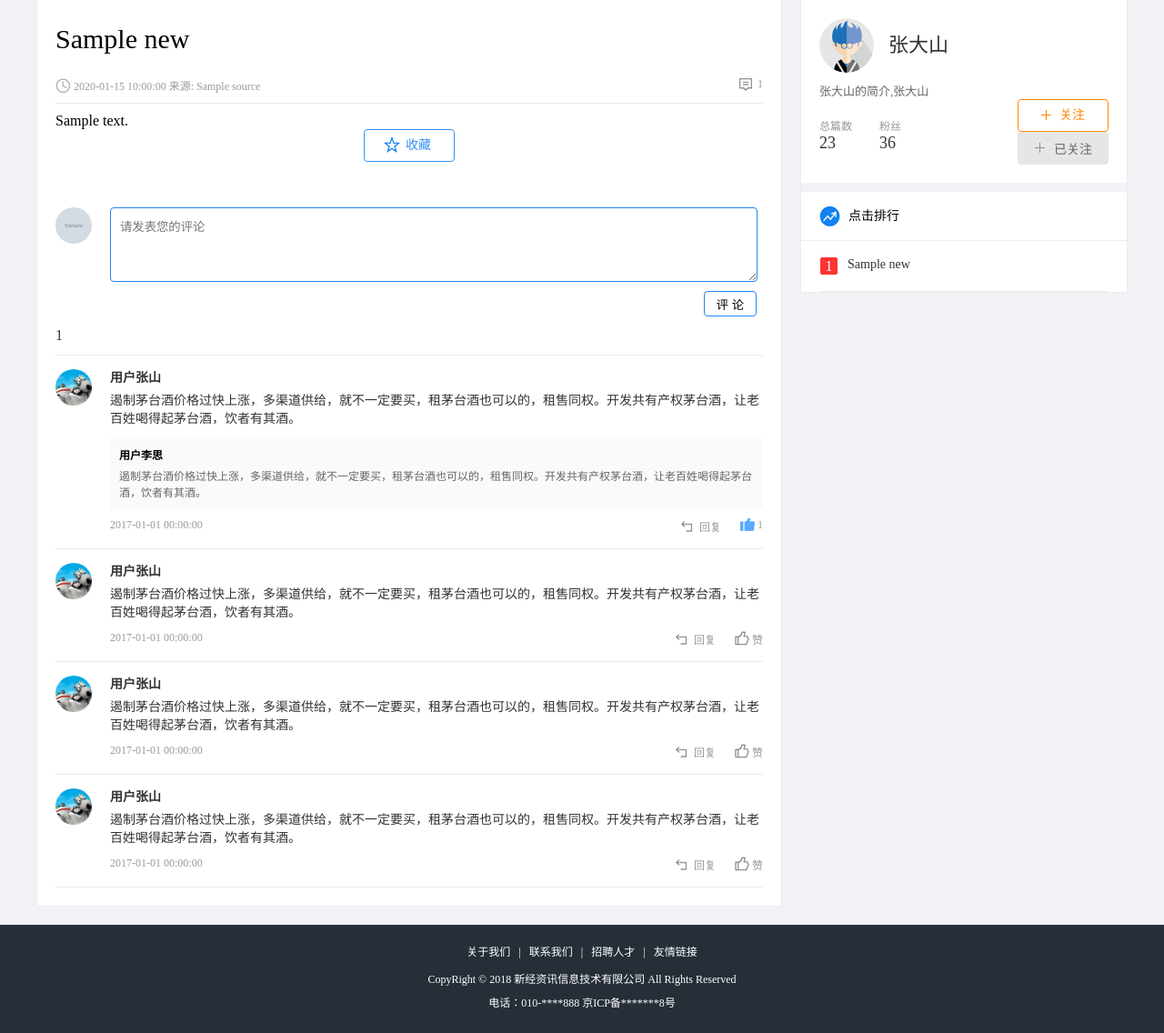
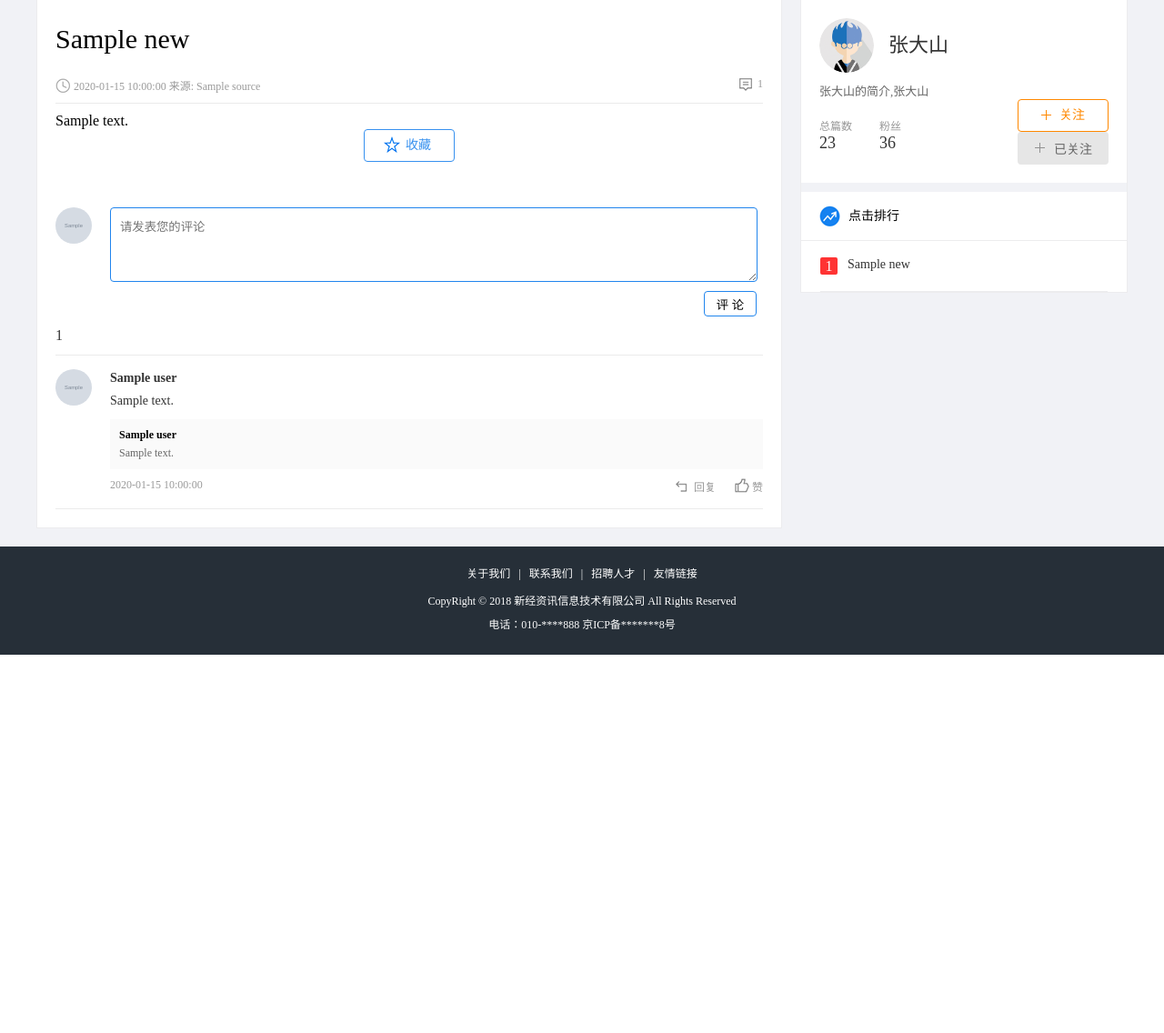
Before and after one commit to Satankitty/flask_project, a Flask app: template logic/templates/news/detail.html in a window 1280 px wide. Shown: the part 81-1217 px from the top of the page at 91% size. After the commit the page ends 801 px from the top, so only its background shows below. Run offline with Flask 2, Linux system fonts and the light colour scheme; the template is opened without the code that fills it: most values are stand-ins (such as "Sample title", 1, 10 or a date in 2020); grey boxes marked "Sample" are stand-in pictures; parts of the project's set-up code (start-up, migrations or seed data) failed here and were passed over.

Commit message:
新闻评论的前端实现

```diff
--- a/config.py
+++ b/config.py
@@ -13,7 +13,7 @@ class Config(object):
     DEBUG = True
     # 配置MySQL的数据库，其=》app.config[SQLALCHEMY_TRACK_MODIFICATIONS] = False 可以从SQLAlchemy源码查看
 
-    SQLALCHEMY_DATABASE_URI = "mysql://root:8EP3WA6H@127.0.0.1:3306/flask_project"
+    SQLALCHEMY_DATABASE_URI = "mysql://root:mysql@127.0.0.1:3306/flask_project"
     # 不追踪数据库的更改，因为会明显的内存开销
     SQLALCHEMY_TRACK_MODIFICATIONS = Flask
 
--- a/logic/templates/news/detail.html
+++ b/logic/templates/news/detail.html
@@ -42,83 +42,35 @@
         </div>
 
         <div class="comment_list_con">
+            {% for comment in  context.comments %}
                 <div class="comment_list">
                     <div class="person_pic fl">
-                    <img src="../../static/news/images/worm.jpg" alt="用户图标">
+                        <img src="{% if comment.user.avatar_url %}
+                            {{ comment.user.avatar_url }}
+                        {% else %}
+                            ../../static/news/images/person01.png
+                        {% endif %}" alt="用户图标">
                     </div>
-                <div class="user_name fl">用户张山</div>
-                <div class="comment_text fl">
-                    遏制茅台酒价格过快上涨，多渠道供给，就不一定要买，租茅台酒也可以的，租售同权。开发共有产权茅台酒，让老百姓喝得起茅台酒，饮者有其酒。
-                </div>
+                    <div class="user_name fl">{{ comment.user.nick_name }}</div>
+                    <div class="comment_text fl">{{ comment.content }}</div>
+                    {% if comment.parent %}
                         <div class="reply_text_con fl">
-                    <div class="user_name2">用户李思</div>
+                            <div class="user_name2">{{ comment.parent.user.nick_name }}</div>
                             <div class="reply_text">
-                        遏制茅台酒价格过快上涨，多渠道供给，就不一定要买，租茅台酒也可以的，租售同权。开发共有产权茅台酒，让老百姓喝得起茅台酒，饮者有其酒。
+                                {{ comment.parent.content }}
                             </div>
                         </div>
-                <div class="comment_time fl">2017-01-01 00:00:00</div>
-                <a href="javascript:;" class="comment_up has_comment_up fr">1</a>
+                    {% endif %}
+                    <div class="comment_time fl">{{ comment.create_time }}</div>
+                    <a href="javascript:;" class="comment_up fr" data-commentid="{{ comment.id }}" data-newsid="{{ comment.news_id }}">赞</a>
                     <a href="javascript:;" class="comment_reply fr">回复</a>
-                <from class="reply_form fl">
-                    <textarea  class="reply_input"></textarea>
-                    <input type="submit" name="" value="回复" class="reply_sub fr">
+                    <form class="reply_form fl" data-commentid="{{ comment.id }}" data-newsid="{{  context.news.id }}">
+                        <textarea class="reply_input"></textarea>
+                        <input type="button" value="回复" class="reply_sub fr">
                         <input type="reset" name="" value="取消" class="reply_cancel fr">
-                </from>
+                    </form>
                 </div>
-
-            <div class="comment_list">
-                <div class="person_pic fl">
-                    <img src="../../static/news/images/worm.jpg" alt="用户图标">
-                </div>
-                <div class="user_name fl">用户张山</div>
-                <div class="comment_text fl">
-                    遏制茅台酒价格过快上涨，多渠道供给，就不一定要买，租茅台酒也可以的，租售同权。开发共有产权茅台酒，让老百姓喝得起茅台酒，饮者有其酒。
-                </div>
-                <div class="comment_time fl">2017-01-01 00:00:00</div>
-                <a href="javascript:;" class="comment_up fr">赞</a>
-                <a href="javascript:;" class="comment_reply fr">回复</a>
-                <from class="reply_form fl">
-                    <textarea  class="reply_input"></textarea>
-                    <input type="submit" name="" value="回复" class="reply_sub fr">
-                    <input type="reset" name="" value="取消" class="reply_cancel fr">
-                </from>
-            </div>
-
-            <div class="comment_list">
-                <div class="person_pic fl">
-                    <img src="../../static/news/images/worm.jpg" alt="用户图标">
-                </div>
-                <div class="user_name fl">用户张山</div>
-                <div class="comment_text fl">
-                    遏制茅台酒价格过快上涨，多渠道供给，就不一定要买，租茅台酒也可以的，租售同权。开发共有产权茅台酒，让老百姓喝得起茅台酒，饮者有其酒。
-                </div>
-                <div class="comment_time fl">2017-01-01 00:00:00</div>
-                <a href="javascript:;" class="comment_up fr">赞</a>
-                <a href="javascript:;" class="comment_reply fr">回复</a>
-                <from class="reply_form fl">
-                    <textarea  class="reply_input"></textarea>
-                    <input type="submit" name="" value="回复" class="reply_sub fr">
-                    <input type="reset" name="" value="取消" class="reply_cancel fr">
-                </from>
-            </div>
-
-            <div class="comment_list">
-                <div class="person_pic fl">
-                    <img src="../../static/news/images/worm.jpg" alt="用户图标">
-                </div>
-                <div class="user_name fl">用户张山</div>
-                <div class="comment_text fl">
-                    遏制茅台酒价格过快上涨，多渠道供给，就不一定要买，租茅台酒也可以的，租售同权。开发共有产权茅台酒，让老百姓喝得起茅台酒，饮者有其酒。
-                </div>
-                <div class="comment_time fl">2017-01-01 00:00:00</div>
-                <a href="javascript:;" class="comment_up fr">赞</a>
-                <a href="javascript:;" class="comment_reply fr">回复</a>
-                <from class="reply_form fl">
-                    <textarea  class="reply_input"></textarea>
-                    <input type="submit" name="" value="回复" class="reply_sub fr">
-                    <input type="reset" name="" value="取消" class="reply_cancel fr">
-                </from>
-            </div>
+            {% endfor %}
 
        </div>
 
@@ -143,7 +95,7 @@
             <ul class="rank_list">
 {#                context.news_clicks = [News,News,News,News,News,News]#}
                 {% for news in context.news_clicks %}
-                    <li><span class="{{ loop.index | rank }}">{{ loop.index }}</span><a href="#">{{ news.title }}</a></li>
+                    <li><span class="{{ loop.index | rank }}">{{ loop.index }}</span><a href='{{ url_for('news_blue.news_detail',news_id = news.id) }}'>{{ news.title }}</a></li>
                 {% endfor %}
             </ul>
 
--- a/logic/templates/news/index.html
+++ b/logic/templates/news/index.html
@@ -25,7 +25,7 @@
                 <ul class="rank_list">
     {#                context.news_clicks = [News,News,News,News,News,News]#}
                     {% for news in context.news_clicks %}
-                        <li><span class="{{ loop.index | rank }}">{{ loop.index }}</span><a href="#">{{ news.title }}</a></li>
+                        <li><span class="{{ loop.index | rank }}">{{ loop.index }}</span><a href={{ url_for('news_blue.news_detail',news_id = news.id) }}>{{ news.title }}</a></li>
                     {% endfor %}
                 </ul>
             </div>
```
Also changed, not shown: logic/modules/news/views.py (+25 -5 lines), manage.py (line endings or trailing spaces). Lines whose indentation alone changed are shown as unchanged.
